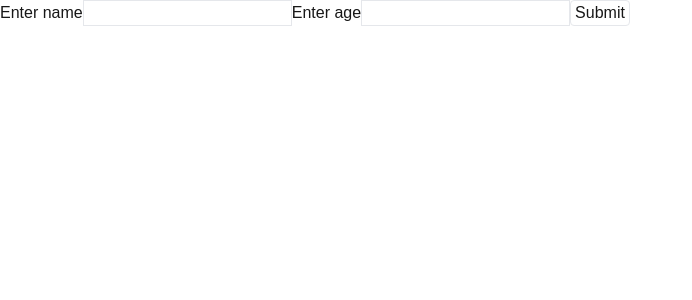
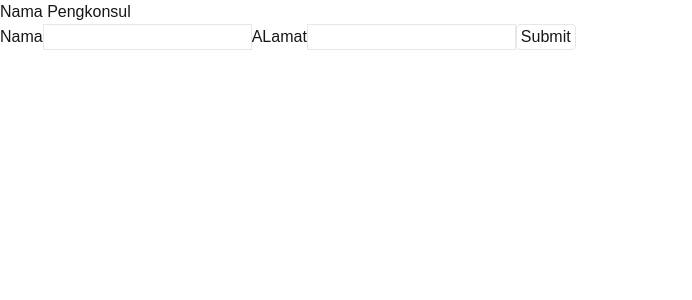
Before and after one commit to jerryvoldo/helpmetranscript, a Next.js app: page / in a window 1280 px wide. Shown: the top 300 px of the page, without its empty margins (0-692 px from the left). Built offline with nearby package versions, Linux system fonts and the light colour scheme.

Commit message:
Oct 12, 2024, 5:11 AM

```diff
--- a/app/page.js
+++ b/app/page.js
@@ -3,11 +3,13 @@ import Head from "next/head";
 export default function Home() {
   return (
     <div>
+      <label className="h4">Nama Pengkonsul</label>
+
       <form action="/api" method="POST">
-        <label>Enter name</label>
+        <label>Nama</label>
         <input className="border" type="text" name="name" id="name"></input>
 
-        <label>Enter age</label>
+        <label>ALamat</label>
         <input className="border" type="number" name="age" id="age"></input>
 
         <button className="border rounded px-1" type="submit">Submit</button>
```
